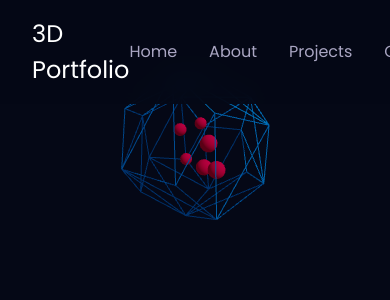
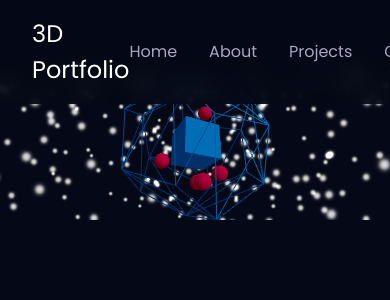
Before and after one commit to KooYeonHo/claude, a React (Vite) app in the folder 3d-portfolio/: page /example in a window 390 px wide. Shown: the top 300 px of the page. Built offline with nearby package versions, Linux system fonts and the light colour scheme.

Commit message:
Improve responsiveness and add interactive 3D elements

```diff
--- a/3d-portfolio/src/App.css
+++ b/3d-portfolio/src/App.css
@@ -1,14 +1,13 @@
 #root {
-  max-width: 1280px;
   width: 100%;
-  margin: 0 auto;
-  padding: 2rem;
+  margin: 0;
+  padding: 0;
   text-align: center;
 }
 
 @media (max-width: 768px) {
   #root {
-    padding: 1rem;
+    padding: 0;
   }
 }
 
--- a/3d-portfolio/src/index.css
+++ b/3d-portfolio/src/index.css
@@ -17,6 +17,10 @@ html {
   scroll-behavior: smooth;
 }
 
+* {
+  box-sizing: border-box;
+}
+
 a {
   font-weight: 500;
   color: #646cff;
@@ -31,6 +35,7 @@ body {
   min-width: 320px;
   min-height: 100vh;
   scroll-snap-type: y mandatory;
+  overflow-x: hidden;
 }
 
 h1 {
--- a/3d-portfolio/src/pages/Example3D.tsx
+++ b/3d-portfolio/src/pages/Example3D.tsx
@@ -1,7 +1,7 @@
 import { Canvas, useFrame } from '@react-three/fiber'
-import { OrbitControls, Preload } from '@react-three/drei'
+import { OrbitControls, Preload, Stars } from '@react-three/drei'
 import { styled } from 'styled-components'
-import { useRef, useMemo } from 'react'
+import { useRef, useMemo, useState } from 'react'
 import * as THREE from 'three'
 
 const StyledCanvas = styled(Canvas)`
@@ -23,6 +23,31 @@ function DodecahedronCage() {
     <mesh ref={meshRef}>
       <dodecahedronGeometry args={[2]} />
       <meshStandardMaterial color="#2196F3" wireframe />
+    </mesh>
+  )
+}
+
+function InteractiveCube() {
+  const meshRef = useRef<THREE.Mesh>(null)
+  const [active, setActive] = useState(false)
+
+  useFrame((_, delta) => {
+    if (meshRef.current) {
+      meshRef.current.rotation.x += delta * 0.5
+      meshRef.current.rotation.y += delta * 0.5
+    }
+  })
+
+  return (
+    <mesh
+      ref={meshRef}
+      position={[0, 0, 0]}
+      onClick={() => setActive(!active)}
+      onPointerOver={() => setActive(true)}
+      onPointerOut={() => setActive(false)}
+    >
+      <boxGeometry args={[1, 1, 1]} />
+      <meshStandardMaterial color={active ? '#E91E63' : '#2196F3'} />
     </mesh>
   )
 }
@@ -86,10 +111,12 @@ function MovingBalls({ radius = 1.8 }) {
 const Example3D = () => {
   return (
     <StyledCanvas camera={{ position: [0, 0, 5], fov: 45 }} shadows>
+      <Stars radius={5} depth={20} count={2000} factor={4} fade />
       <ambientLight intensity={0.5} />
       <directionalLight position={[2, 2, 2]} intensity={1} />
       <DodecahedronCage />
       <MovingBalls />
+      <InteractiveCube />
       <OrbitControls />
       <Preload all />
     </StyledCanvas>
--- a/3d-portfolio/src/pages/LandingPage.tsx
+++ b/3d-portfolio/src/pages/LandingPage.tsx
@@ -1,5 +1,5 @@
 import { Canvas, useFrame } from '@react-three/fiber'
-import { OrbitControls, Preload, Text } from '@react-three/drei'
+import { OrbitControls, Preload, Text, Stars } from '@react-three/drei'
 import { styled } from 'styled-components'
 import { useRef, useMemo } from 'react'
 import * as THREE from 'three'
@@ -127,6 +127,7 @@ const LandingPage = () => {
         camera={{ position: [0, 0, 8], fov: 30 }}
         gl={{ preserveDrawingBuffer: true }}
       >
+        <Stars radius={5} depth={20} count={2000} factor={4} fade />
         <ambientLight intensity={0.6} />
         <directionalLight position={[0, 0, 5]} intensity={1} />
         <DodecahedronCage />
```
